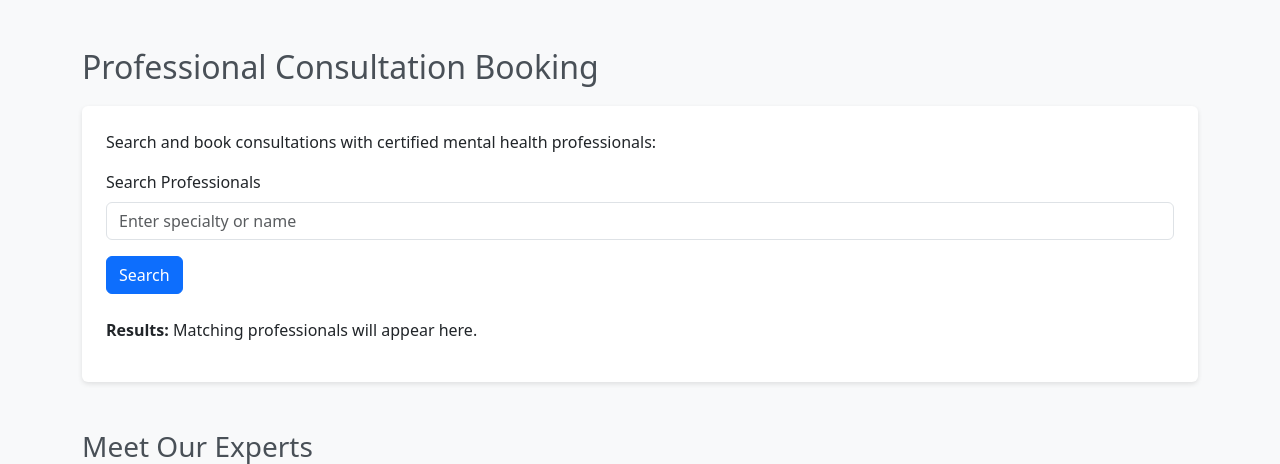
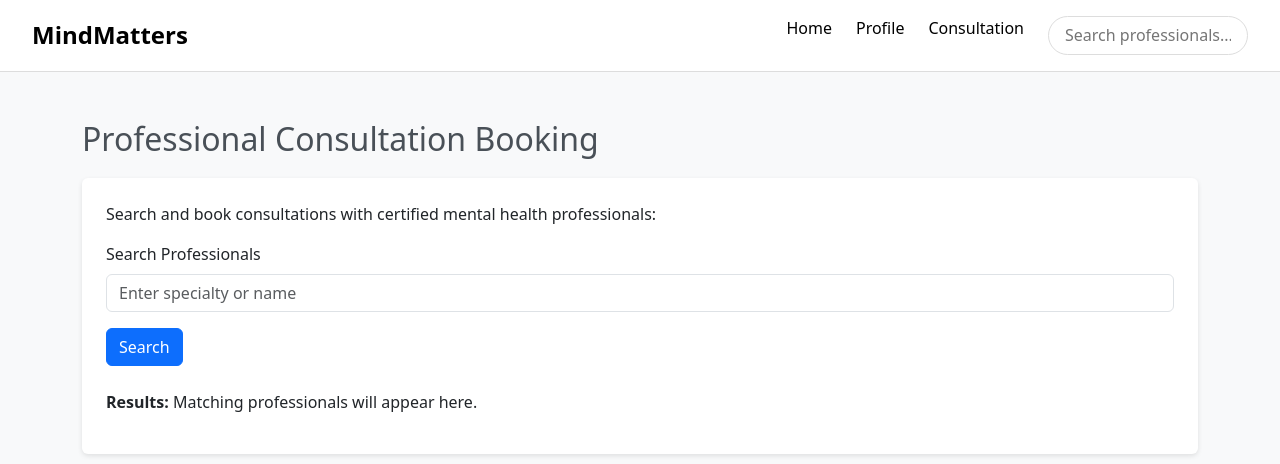
Before and after one commit to nourrosama/MindMatters, a Flask app: template templates/consultation.html in a window 1280 px wide. Shown: the top 464 px of the page. Run offline with Flask 3, Linux system fonts and the light colour scheme; the template is opened without the code that fills it, so the values that code supplies are empty; some libraries are stand-ins or nearby versions.

Commit message:
update the feed page nav bar .

```diff
--- a/templates/consultation.html
+++ b/templates/consultation.html
@@ -9,6 +9,34 @@
     <style>
         body {
             background-color: #f8f9fa;
+        }
+        .navbar {
+            background-color: #ffffff;
+            padding: 1rem 2rem;
+            display: flex;
+            justify-content: space-between;
+            align-items: center;
+            border-bottom: 1px solid #ddd;
+        }
+        .navbar .logo {
+            font-size: 1.5rem;
+            font-weight: bold;
+            color: #000;
+        }
+        .navbar ul {
+            list-style: none;
+            margin: 0;
+            padding: 0;
+            display: flex;
+            gap: 1.5rem;
+        }
+        .navbar ul li a {
+            color: #000;
+            text-decoration: none;
+            font-weight: 500;
+        }
+        .navbar ul li a:hover {
+            text-decoration: underline;
         }
         .section-title {
             margin-bottom: 20px;
@@ -31,9 +59,30 @@
         .card:hover img {
             transform: scale(1.1);
         }
+        .search-bar {
+            border: 1px solid #ddd;
+            border-radius: 20px;
+            padding: 0.4rem 1rem;
+            font-size: 1rem;
+            width: 200px;
+        }
     </style>
 </head>
 <body>
+    <header>
+        <div class="navbar">
+            <div class="logo">MindMatters</div>
+            <nav>
+                <ul>
+                    <li><a href="{{ url_for('feed') }}">Home</a></li>
+                    <li><a href="{{ url_for('profile') }}">Profile</a></li>
+                    <li><a href="{{ url_for('consultation') }}">Consultation</a></li>
+                    <li><input type="text" class="search-bar" placeholder="Search professionals..."></li>
+                </ul>
+            </nav>
+        </div>
+    </header>
+
     <div class="container my-5">
         <h2 class="section-title">Professional Consultation Booking</h2>
         <div class="card p-4">
```
